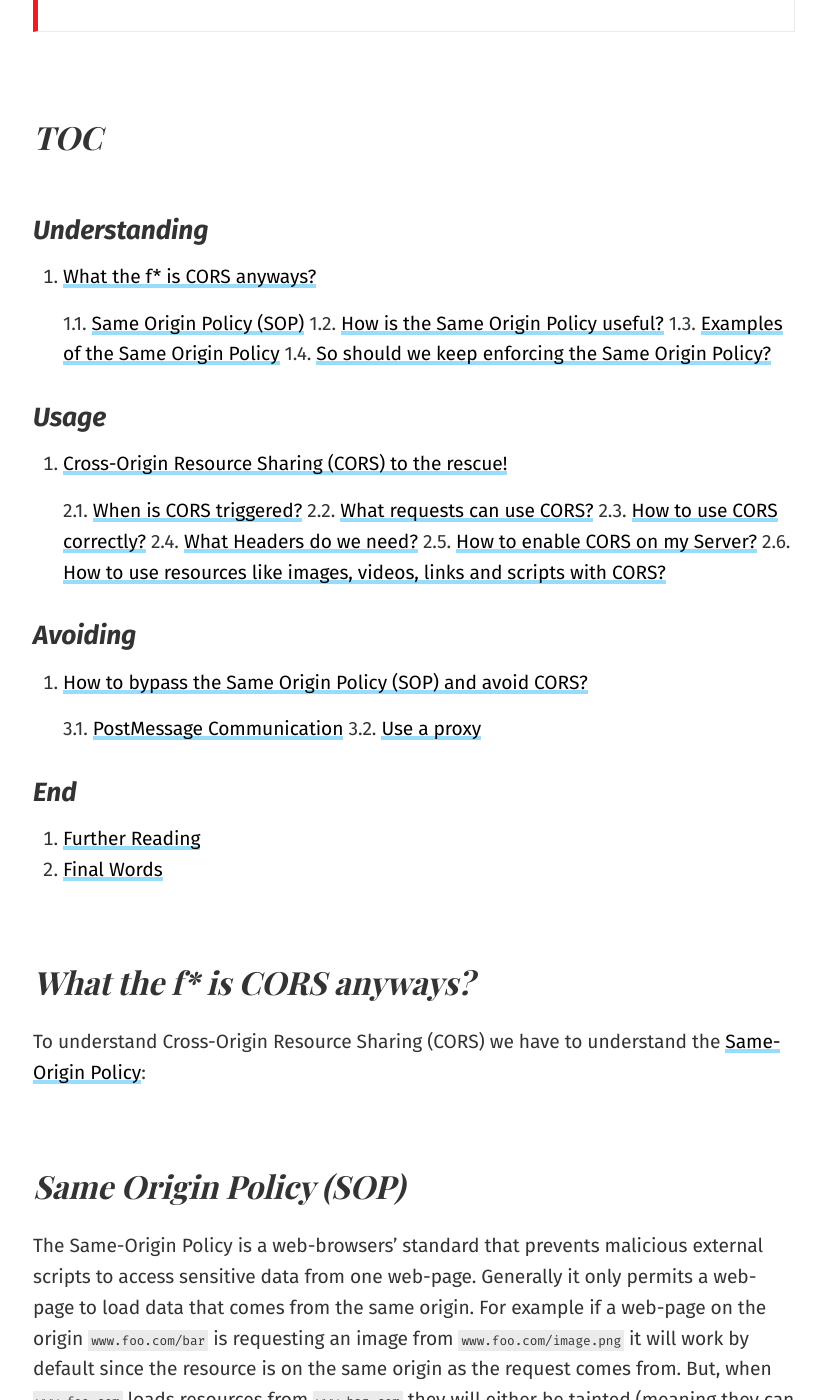
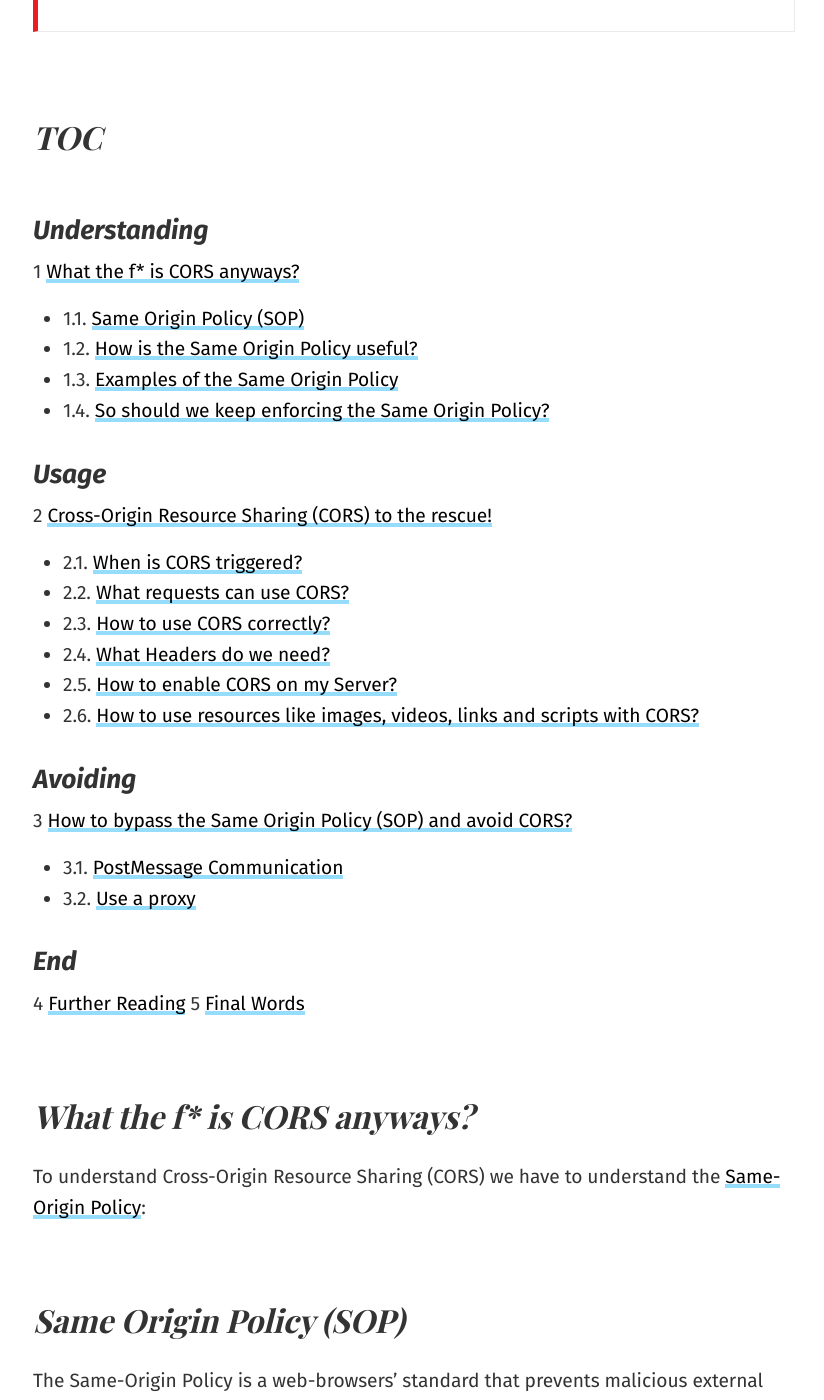
Before and after one commit to ThibaultJanBeyer/blog.thibaultjanbeyer.com-v2, a Jekyll site: the page built from _posts/2019-07-25-cors-cross-origin-javascript.md, in a window 1280 px wide and 1400 px high, scrolled down 1161 px. Shown: the whole window, without its empty margins (226-1050 px from the left). Built offline with Jekyll 4.4.1, drawn with Linux system fonts in a browser that asks for light colours; nearby versions of some CDN libraries; some web fonts are replaced; comment, search, counter and statistics services are not loaded.

Commit message:
fix numbers

```diff
--- a/_posts/2019-07-25-cors-cross-origin-javascript.md
+++ b/_posts/2019-07-25-cors-cross-origin-javascript.md
@@ -40,35 +40,35 @@ I’ve been developing front-end applications all my life. Nevertheless, every t
 
 ### Understanding
 
-1. [What the f\* is CORS anyways?](#what-the-f-is-cors-anyways)
+1 [What the f\* is CORS anyways?](#what-the-f-is-cors-anyways)
 
-   1.1. [Same Origin Policy (SOP)](#same-origin-policy-sop)
-   1.2. [How is the Same Origin Policy useful?](#how-is-the-same-origin-policy-useful)
-   1.3. [Examples of the Same Origin Policy](#examples-of-the-same-origin-policy)
-   1.4. [So should we keep enforcing the Same Origin Policy?](#so-should-we-keep-enforcing-the-same-origin-policy)
+- 1.1. [Same Origin Policy (SOP)](#same-origin-policy-sop)
+- 1.2. [How is the Same Origin Policy useful?](#how-is-the-same-origin-policy-useful)
+- 1.3. [Examples of the Same Origin Policy](#examples-of-the-same-origin-policy)
+- 1.4. [So should we keep enforcing the Same Origin Policy?](#so-should-we-keep-enforcing-the-same-origin-policy)
 
 ### Usage
 
-2. [Cross-Origin Resource Sharing (CORS) to the rescue!](#cross-origin-resource-sharing-cors-to-the-rescue)
+2 [Cross-Origin Resource Sharing (CORS) to the rescue!](#cross-origin-resource-sharing-cors-to-the-rescue)
 
-   2.1. [When is CORS triggered?](#when-is-cors-triggered)
-   2.2. [What requests can use CORS?](#what-requests-can-use-cors)
-   2.3. [How to use CORS correctly?](#how-to-use-cors-correctly)
-   2.4. [What Headers do we need?](#what-headers-do-we-need)
-   2.5. [How to enable CORS on my Server?](#how-to-enable-cors-on-my-server)
-   2.6. [How to use resources like images, videos, links and scripts with CORS?](#how-to-use-resources-like-images-videos-links-and-scripts-with-cors)
+- 2.1. [When is CORS triggered?](#when-is-cors-triggered)
+- 2.2. [What requests can use CORS?](#what-requests-can-use-cors)
+- 2.3. [How to use CORS correctly?](#how-to-use-cors-correctly)
+- 2.4. [What Headers do we need?](#what-headers-do-we-need)
+- 2.5. [How to enable CORS on my Server?](#how-to-enable-cors-on-my-server)
+- 2.6. [How to use resources like images, videos, links and scripts with CORS?](#how-to-use-resources-like-images-videos-links-and-scripts-with-cors)
 
 ### Avoiding
 
-3. [How to bypass the Same Origin Policy (SOP) and avoid CORS?](#how-to-bypass-the-same-origin-policy-sop-and-avoid-cors)
+3 [How to bypass the Same Origin Policy (SOP) and avoid CORS?](#how-to-bypass-the-same-origin-policy-sop-and-avoid-cors)
 
-   3.1. [PostMessage Communication](#postmessage-communication)
-   3.2. [Use a proxy](#use-a-proxy)
+- 3.1. [PostMessage Communication](#postmessage-communication)
+- 3.2. [Use a proxy](#use-a-proxy)
 
 ### End
 
-4. [Further Reading](#further-reading)
-5. [Final Words](#final-words)
+4 [Further Reading](#further-reading)
+5 [Final Words](#final-words)
 
 ## What the f\* is CORS anyways?
 
```
